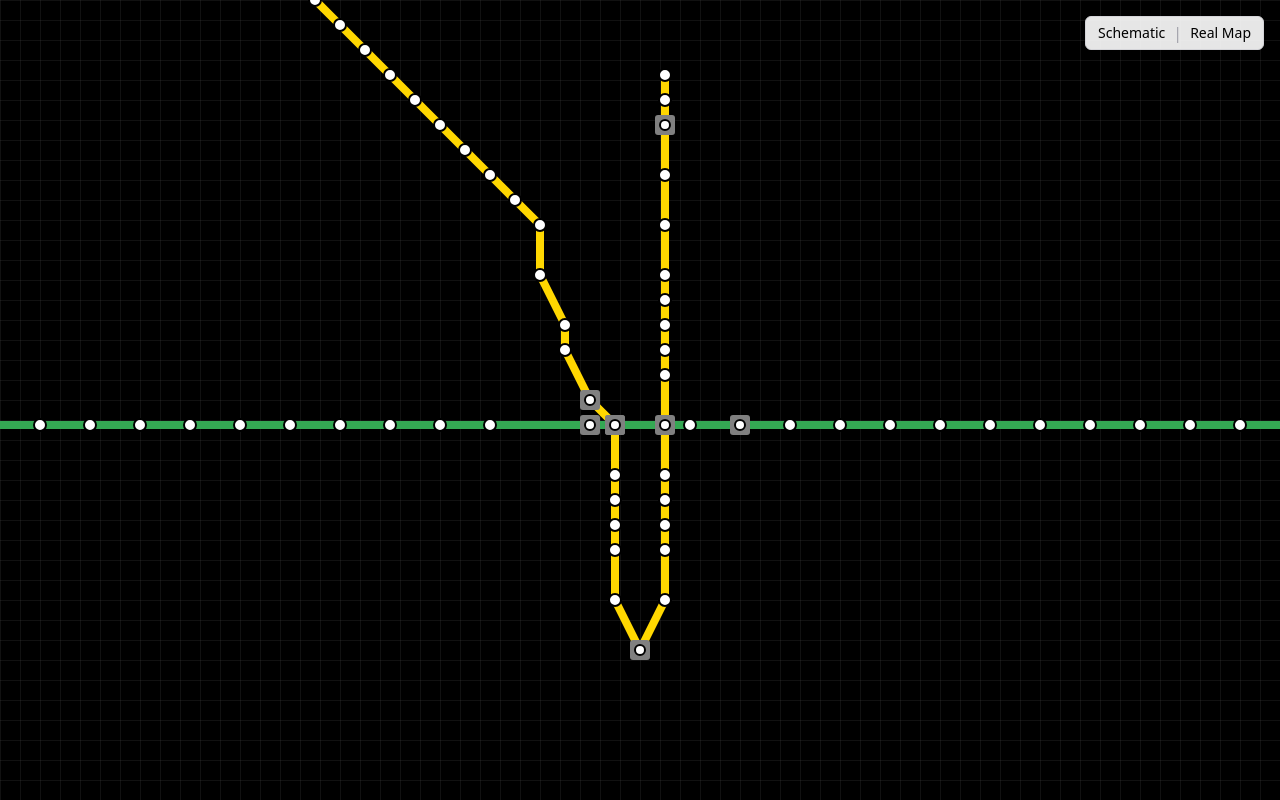
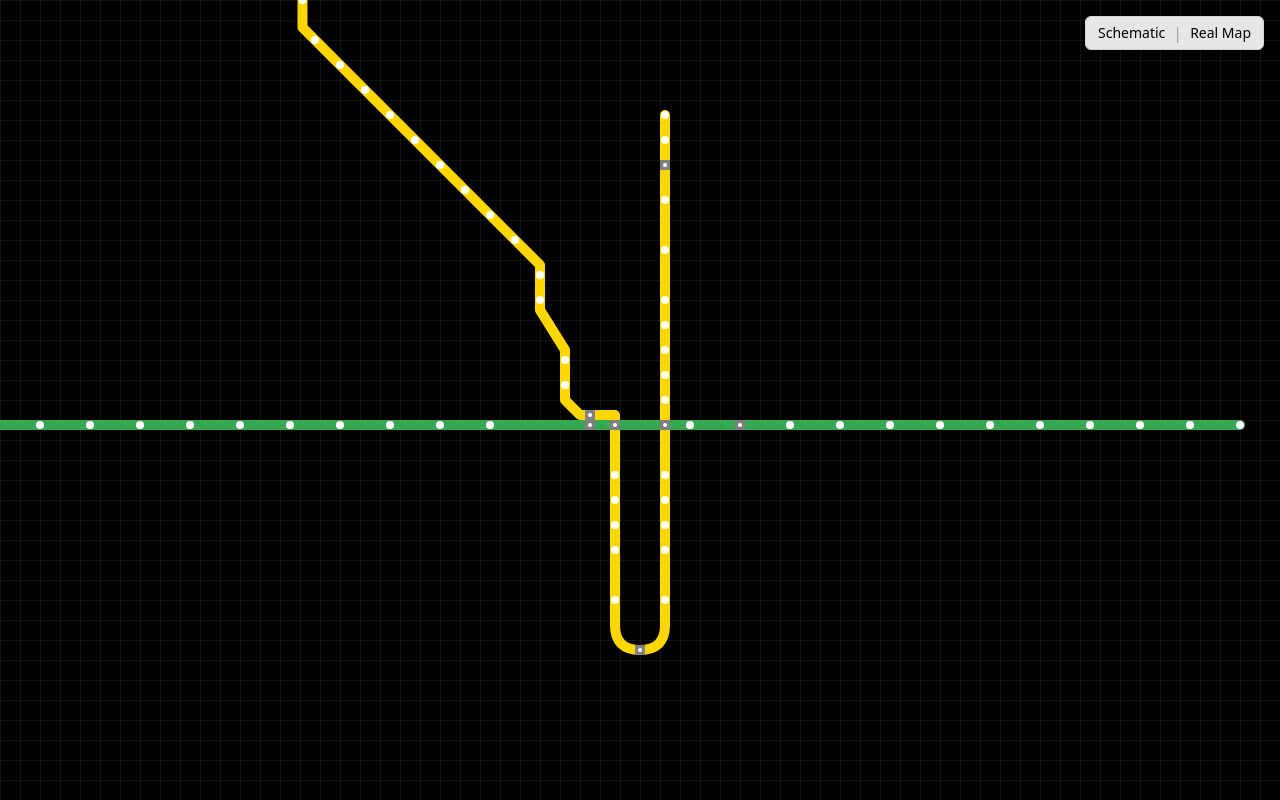
Before and after one commit to dansk-i/Toronto-Transit-Map, a React (Vite) app: page / in a window 1280 px wide. Built offline with nearby package versions, Linux system fonts and the light colour scheme.

Commit message:
Add more data for schematic map

```diff
--- a/src/components/SchematicMap.tsx
+++ b/src/components/SchematicMap.tsx
@@ -130,15 +130,33 @@ export default function SchematicMap() {
         <rect width="100%" height="100%" fill="url(#grid)" />
 
         {/* Lines */}
-        {subwayLines.map((line) => (
-          <polyline
-            key={line.id}
-            points={line.stations.map((s) => `${tx(s.x)},${ty(s.y)}`).join(" ")}
-            stroke={line.color}
-            strokeWidth={line.thickness}
-            fill="none"
-          />
-        ))}
+        {subwayLines.map((line) => {
+        if (line.pathPoints) {
+          const d = line.pathPoints.map((p) => {
+            if (p.cmd === "M" || p.cmd === "L") {
+              return `${p.cmd} ${tx(p.x)},${ty(p.y)}`;
+            } else if (p.cmd === "Q") {
+              return `Q ${tx(p.cx!)},${ty(p.cy!)} ${tx(p.x)},${ty(p.y)}`;
+            }
+            return "";
+          }).join(" ");
+
+          return (
+            <path
+              key={line.id}
+              d={d}
+              stroke={line.color}
+              strokeWidth={line.thickness}
+              strokeLinejoin="round"
+              strokeLinecap="round"
+              fill="none"
+            />
+          );
+        }
+        return null;
+      })}
+
+
 
         {/* Stations */}
         {subwayLines.flatMap((line) =>
@@ -149,25 +167,25 @@ export default function SchematicMap() {
               onClick={() => alert(`Clicked station: ${s.name}`)}
             >
               {s.type === "normal" ? (
-                <circle cx={tx(s.x)} cy={ty(s.y)} r={6} fill="white" stroke="black" strokeWidth={2} />
+                <circle cx={tx(s.x)} cy={ty(s.y)} r={4} fill="white" stroke="black" strokeWidth={0} />
               ) : (
                 <>
                   <rect
-                    x={tx(s.x) - 10}
-                    y={ty(s.y) - 10}
-                    width={20}
-                    height={20}
+                    x={tx(s.x) - 5}
+                    y={ty(s.y) - 5}
+                    width={10}
+                    height={10}
                     fill="grey"
-                    rx={3}
-                    ry={3}
+                    rx={0}
+                    ry={0}
                   />
                   <circle
                     cx={tx(s.x)}
                     cy={ty(s.y)}
-                    r={5}
+                    r={2}
                     fill="white"
                     stroke="black"
-                    strokeWidth={2}
+                    strokeWidth={0}
                   />
                 </>
               )}
--- a/src/data/schematic-data.ts
+++ b/src/data/schematic-data.ts
@@ -1,13 +1,17 @@
 // src/data/schematic-data.ts
 export const subwayLines = [
-  // LINE 2 — Bloor–Danforth (horizontal across y = -250)
+  // LINE 2 — Bloor–Danforth
   {
     id: "line2",
     name: "Bloor–Danforth",
     color: "#34a853",
-    thickness: 8,
+    thickness: 10,
+    pathPoints: [
+      { cmd: "M", x: -700, y: 25 },
+      { cmd: "L", x: 600, y: 25 },
+      // { cmd: "L", x: 750, y: -25 }
+    ],
     stations: [
-      // West → East
       { id: "kipling", name: "Kipling", x: -700, y: 25, type: "normal" },
       { id: "islington", name: "Islington", x: -650, y: 25, type: "normal" },
       { id: "royalYork", name: "Royal York", x: -600, y: 25, type: "normal" },
@@ -22,7 +26,6 @@ export const subwayLines = [
       { id: "bathurst", name: "Bathurst", x: -150, y: 25, type: "normal" },
       { id: "spadina", name: "Spadina", x: -50, y: 25, type: "interchange" },
       { id: "stGeorge", name: "St. George", x: -25, y: 25, type: "interchange" },
-
       { id: "bay", name: "Bay", x: 50, y: 25, type: "normal" },
       { id: "bloorYonge", name: "Bloor–Yonge", x: 100, y: 25, type: "interchange" },
       { id: "sherbourne", name: "Sherbourne", x: 150, y: 25, type: "normal" },
@@ -37,58 +40,69 @@ export const subwayLines = [
       { id: "mainStreet", name: "Main Street", x: 600, y: 25, type: "normal" },
       { id: "vicPark", name: "Victoria Park", x: 650, y: 25, type: "normal" },
       { id: "warden", name: "Warden", x: 700, y: 25, type: "normal" },
-      { id: "kennedy", name: "Kennedy", x: 750, y: -25, type: "interchange" },
-    ],
+      { id: "kennedy", name: "Kennedy", x: 750, y: -25, type: "interchange" }
+    ]
   },
 
-  // LINE 1 — Yonge–University (continuous Finch → Union → Vaughan)
+  // LINE 1 — Yonge–University
   {
     id: "line1",
     name: "Yonge–University",
     color: "#FFD700",
-    thickness: 8,
+    thickness: 10,
+    pathPoints: [
+      { cmd: "M", x: 25, y: -285 },
+      { cmd: "L", x: 25, y: 225 },
+      { cmd: "Q", x: 0, y: 250, cx: 25, cy: 250 }, // curve around Union
+      { cmd: "Q", x: -25, y: 225, cx: -25, cy: 250 },
+      { cmd: "L", x: -25, y: 15 },
+      { cmd: "L", x: -60, y: 15 },
+      { cmd: "L", x: -75, y: 0 },
+      { cmd: "L", x: -75, y: -50 },
+      { cmd: "L", x: -100, y: -90 },
+      { cmd: "L", x: -100, y: -135 },
+      { cmd: "L", x: -337.5, y: -372.5},
+      { cmd: "L", x: -337.5, y: -400 }
+    ],
     stations: [
-      // Yonge (north → south to Union), Union is (0,0)
-      { id: "finch", name: "Finch", x: 25, y: -325, type: "normal" },
-      { id: "northYorkCentre", name: "North York Centre", x: 25, y: -300, type: "normal" },
-      { id: "sheppardYonge", name: "Sheppard–Yonge", x: 25, y: -275, type: "interchange" },
-      { id: "yorkMills", name: "York Mills", x: 25, y: -225, type: "normal" },
-      { id: "lawrence", name: "Lawrence", x: 25, y: -175, type: "normal" },
-      { id: "eglinton", name: "Eglinton", x: 25, y: -125, type: "normal" },
-      { id: "davisville", name: "Davisville", x: 25, y: -100, type: "normal" },
-      { id: "stClair", name: "St. Clair", x: 25, y: -75, type: "normal" },
-      { id: "summerhill", name: "Summerhill", x: 25, y: -50, type: "normal" },
-      { id: "rosedale", name: "Rosedale", x: 25, y: -25, type: "normal" },
-      { id: "bloorYonge", name: "Bloor–Yonge", x: 25, y: 25, type: "interchange" }, // shares coord with Line 2
+      { id: "finch", name: "Finch", x: 25, y: -285, type: "normal" },
+      { id: "northYorkCentre", name: "North York Centre", x: 25, y: -260, type: "normal" },
+      { id: "sheppardYonge", name: "Sheppard–Yonge", x: 25, y: -235, type: "interchange" },
+      { id: "yorkMills", name: "York Mills", x: 25, y: -200, type: "normal" },
+      { id: "lawrence", name: "Lawrence", x: 25, y: -150, type: "normal" },
+      { id: "eglinton", name: "Eglinton", x: 25, y: -100, type: "normal" },
+      { id: "davisville", name: "Davisville", x: 25, y: -75, type: "normal" },
+      { id: "stClair", name: "St. Clair", x: 25, y: -50, type: "normal" },
+      { id: "summerhill", name: "Summerhill", x: 25, y: -25, type: "normal" },
+      { id: "rosedale", name: "Rosedale", x: 25, y: 0, type: "normal" },
+      { id: "bloorYonge", name: "Bloor–Yonge", x: 25, y: 25, type: "interchange" },
       { id: "wellesley", name: "Wellesley", x: 25, y: 75, type: "normal" },
       { id: "college", name: "College", x: 25, y: 100, type: "normal" },
       { id: "dundas", name: "Dundas", x: 25, y: 125, type: "normal" },
       { id: "queen", name: "Queen", x: 25, y: 150, type: "normal" },
       { id: "king", name: "King", x: 25, y: 200, type: "normal" },
       { id: "union", name: "Union", x: 0, y: 250, type: "interchange" },
-
-      // University (west and then north to Vaughan)
       { id: "stAndrew", name: "St. Andrew", x: -25, y: 200, type: "normal" },
       { id: "osgoode", name: "Osgoode", x: -25, y: 150, type: "normal" },
       { id: "stPatrick", name: "St. Patrick", x: -25, y: 125, type: "normal" },
       { id: "queensPark", name: "Queen's Park", x: -25, y: 100, type: "normal" },
       { id: "museum", name: "Museum", x: -25, y: 75, type: "normal" },
-      { id: "stGeorge", name: "St. George", x: -25, y: 25, type: "interchange" }, // meets Line 2
-      { id: "spadina", name: "Spadina", x: -50, y: 0, type: "interchange" },     // meets Line 2
-      { id: "dupont", name: "Dupont", x: -75, y: -50, type: "normal" },
-      { id: "stClairWest", name: "St. Clair West", x: -75, y: -75, type: "normal" },
-      { id: "eglintonWest", name: "Eglinton West", x: -100, y: -125, type: "normal" },
-      { id: "glencairn", name: "Glencairn", x: -100, y: -175, type: "normal" },
-      { id: "lawrenceWest", name: "Lawrence West", x: -125, y: -200, type: "normal" },
-      { id: "yorkdale", name: "Yorkdale", x: -150, y: -225, type: "normal" },
-      { id: "wilson", name: "Wilson", x: -175, y: -250, type: "normal" },
-      { id: "sheppardWest", name: "Sheppard West", x: -200, y: -275, type: "normal" },
-      { id: "downsviewPark", name: "Downsview Park", x: -225, y: -300, type: "normal" },
-      { id: "finchWest", name: "Finch West", x: -250, y: -325, type: "normal" },
-      { id: "yorkU", name: "York University", x: -275, y: -350, type: "normal" },
-      { id: "pioneerVillage", name: "Pioneer Village", x: -300, y: -375, type: "normal" },
-      { id: "highway407", name: "Highway 407", x: -325, y: -400, type: "normal" },
-      { id: "vaughan", name: "Vaughan Metropolitan Centre", x: -325, y: -425, type: "normal" },
-    ],
-  },
+      { id: "stGeorge", name: "St. George", x: -25, y: 25, type: "interchange" },
+      { id: "spadina", name: "Spadina", x: -50, y: 15, type: "interchange" },
+      { id: "dupont", name: "Dupont", x: -75, y: -15, type: "normal" },
+      { id: "stClairWest", name: "St. Clair West", x: -75, y: -40, type: "normal" },
+      { id: "eglintonWest", name: "Eglinton West", x: -100, y: -100, type: "normal" },
+      { id: "glencairn", name: "Glencairn", x: -100, y: -125, type: "normal" },
+      { id: "lawrenceWest", name: "Lawrence West", x: -125, y: -160, type: "normal" },
+      { id: "yorkdale", name: "Yorkdale", x: -150, y: -185, type: "normal" },
+      { id: "wilson", name: "Wilson", x: -175, y: -210, type: "normal" },
+      { id: "sheppardWest", name: "Sheppard West", x: -200, y: -235, type: "normal" },
+      { id: "downsviewPark", name: "Downsview Park", x: -225, y: -260, type: "normal" },
+      { id: "finchWest", name: "Finch West", x: -250, y: -285, type: "normal" },
+      { id: "yorkU", name: "York University", x: -275, y: -310, type: "normal" },
+      { id: "pioneerVillage", name: "Pioneer Village", x: -300, y: -335, type: "normal" },
+      { id: "highway407", name: "Highway 407", x: -325, y: -360, type: "normal" },
+      { id: "vaughan", name: "Vaughan Metropolitan Centre", x: -337.5, y: -400, type: "normal" }
+    ]
+  }
 ];
```
Also changed, not shown: src/assets/drawing.svg (added).
